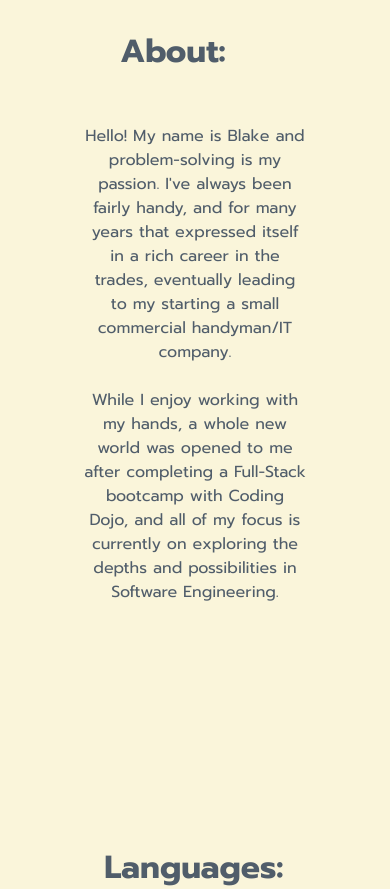
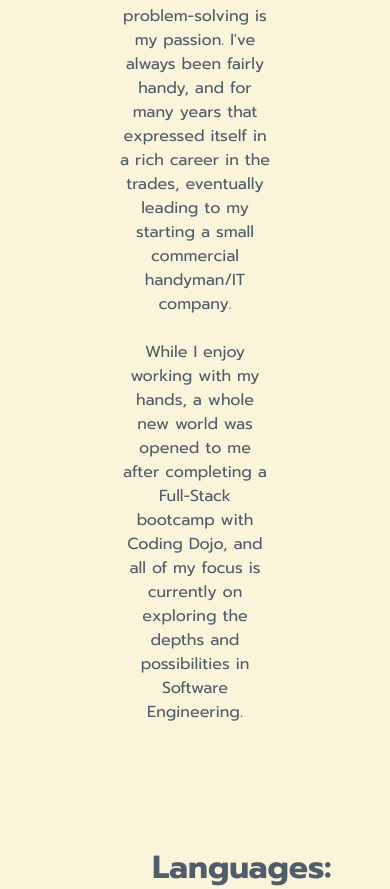
Before and after one commit to bhunter87/ProjectPage, a React (Create React App) app: page / in a window 390 px wide. Shown: the part 1108-1997 px from the top of the page. Built offline with nearby package versions, Linux system fonts and the light colour scheme; the HTML template or start-up script is replaced by a standard one.

Commit message:
more responsive fixes 10/31

```diff
--- a/src/App.css
+++ b/src/App.css
@@ -12,7 +12,7 @@ div.mainPage {
     text-align: center;
     position: relative;
     gap: 0;
-    width: 100vw;
+    width: 100%;
 }
 #navbar-container {
     margin-top: calc(100vh - 34em);
@@ -58,8 +58,7 @@ div.mainPage {
 .mainColLeft {
     font-size: 2em;
     font-weight: 700;
-    text-align: center;
-    margin-right: 2em;
+    text-align: end;
     width: 25%;
 }
 .mainColRight {
@@ -69,6 +68,7 @@ div.mainPage {
     padding: 0;
     max-width: 800px;
     width: 65%;
+    align-items: center;
 }
 
 .mainColRight img {
@@ -161,9 +161,12 @@ img {
     display: flex;
     align-items: center;
     width: 100%;
+    text-align: center;
 }
 .lastCol ul li {
     list-style: none;
+    text-align: center;
+    padding-right: 0.5em;
 }
 .lastCol ul {
     -webkit-padding-start: 0;
@@ -175,12 +178,19 @@ img {
     display: flex;
     justify-content: center;
 }
-
+.aboutBox {
+    max-width: 45%;
+    text-align: center;
+    padding-right: 5em;
+    padding-left: 5em;
+}
 @media screen and (max-width: 992px) {
     .mainColLeft {
         display: block;
         padding: 0;
         min-width: auto;
+        margin: 0;
+        text-align: center;
     }
     .mainColRight {
         flex-direction: column;
@@ -188,9 +198,7 @@ img {
         padding: 0;
         display: flex;
     }
-    .colAdjust {
-        margin-right: 3em;
-    }
+
     .dropdown {
         margin-right: 1em;
     }
@@ -201,6 +209,7 @@ img {
     .topInfo {
         margin-top: 20em;
     }
+
     .work {
         min-height: 100vh;
         flex-direction: column;
@@ -295,9 +304,6 @@ img {
         height: 100vw;
         padding: 0;
     }
-    .colAdjust {
-        margin-right: 0em;
-    }
 }
 @media only screen and (min-device-width: 390px) and (max-device-width: 844px) and (orientation: landscape) {
     #homePageView {
@@ -314,9 +320,6 @@ img {
         position: relative;
         height: 100vw;
         padding: 0;
-    }
-    .colAdjust {
-        margin-right: 0em;
     }
 }
 @media only screen and (min-device-width: 360px) and (max-device-width: 740px) and (orientation: landscape) {
--- a/src/App.js
+++ b/src/App.js
@@ -65,25 +65,41 @@ function App() {
                                 <div>
                                     <ul class="navbar-nav">
                                         <li class="nav-item">
-                                            <a class="nav-link" href="#">
+                                            <a
+                                                class="nav-link"
+                                                href="#"
+                                                data-bs-toggle="collapse"
+                                            >
                                                 Home
-                                            </a>
-                                        </li>
-                                        <li class="nav-item">
-                                            <a class="nav-link" href="#AboutMe">
-                                                About Me
                                             </a>
                                         </li>
                                         <li class="nav-item">
                                             <a
                                                 class="nav-link"
+                                                href="#AboutMe"
+                                                data-bs-toggle="collapse"
+                                            >
+                                                About Me
+                                            </a>
+                                        </li>
+                                        <li
+                                            class="nav-item"
+                                            data-bs-toggle="collapse"
+                                        >
+                                            <a
+                                                class="nav-link"
                                                 href="#languages"
+                                                data-bs-toggle="collapse"
                                             >
                                                 Languages
                                             </a>
                                         </li>
                                         <li class="nav-item">
-                                            <a class="nav-link" href="#work">
+                                            <a
+                                                class="nav-link"
+                                                href="#work"
+                                                data-bs-toggle="collapse"
+                                            >
                                                 Recent Work
                                             </a>
                                         </li>
@@ -130,11 +146,11 @@ function App() {
                 </div>
             </section>
 
-            <div className="mainPage  mt-lg-5 col">
-                <section className="body" id="AboutMe">
+            {/* <div className="mainPage col"> */}
+            <section className="body col" id="AboutMe">
                 <div className="infoBoxes topInfo">
                     <div className=" mainColLeft">About:</div>
-                        <div className="  mainColRight mt-5">
+                    <div className=" mainColRight aboutBox">
                         Hello! My name is Blake and problem-solving is my
                         passion. I've always been fairly handy, and for many
                         years that expressed itself in a rich career in the
@@ -142,11 +158,11 @@ function App() {
                         commercial handyman/IT company.
                         <br />
                         <br />
-                            While I enjoy working with my hands, a whole new
-                            world was opened to me after completing a Full-Stack
-                            bootcamp with Coding Dojo, and all of my focus is
-                            currently on exploring the depths and possibilities
-                            in Software Engineering.
+                        While I enjoy working with my hands, a whole new world
+                        was opened to me after completing a Full-Stack bootcamp
+                        with Coding Dojo, and all of my focus is currently on
+                        exploring the depths and possibilities in Software
+                        Engineering.
                     </div>
                 </div>
             </section>
@@ -154,24 +170,24 @@ function App() {
                 <div className="infoBoxes">
                     <div className=" mainColLeft colAdjust">Languages:</div>
                     <div className="  mainColRight ">
-                            Full-Stack development experience with C#,
-                            Javascript, and Python
+                        Full-Stack development experience with C#, Javascript,
+                        and Python
                         <hr />
                         <strong>Technologies</strong>
                         <div className="lastCol">
                             <ul>
-                                    <li>React</li>
-                                    <li>Node.js</li>
-                                    <li>Express</li>
-                                    <li>Ajax</li>
-                                    <li>MongoDb</li>
+                                <li>React </li>
+                                <li>Node.js </li>
+                                <li>Express </li>
+                                <li>MongoDb </li>
+                                <li>Ajax </li>
                             </ul>
                             <ul>
-                                    <li>MySql</li>
-                                    <li>CSS3</li>
-                                    <li>HTML5</li>
-                                    <li>Socket.io</li>
-                                    <li>Axios</li>
+                                <li>MySql </li>
+                                <li>CSS3 </li>
+                                <li>HTML5 </li>
+                                <li>Socket.io </li>
+                                <li>Axios </li>
                             </ul>
                         </div>
                     </div>
@@ -179,13 +195,10 @@ function App() {
             </section>
             <section className="body" id="work">
                 <div className="work infoBoxes">
-                        <div className=" colAdjust mainColLeft">
-                            Recent Work:
-                        </div>
+                    <div className=" colAdjust mainColLeft">Recent Work:</div>
                     <div className=" mainColRight">
                         <div className="mb-5">
-                                <strong>Wilderness Finder</strong>{" "}
-                                React/C#/MySql
+                            <strong>Wilderness Finder</strong> React/C#/MySql
                             <br />
                             <br />
                             <a href="https://github.com/bhunter87/wildernessfinder">
@@ -212,7 +225,7 @@ function App() {
                     </div>
                 </div>
             </section>
-            </div>
+            {/* </div> */}
         </>
     );
 }
```
Lines whose indentation alone changed are shown as unchanged.
